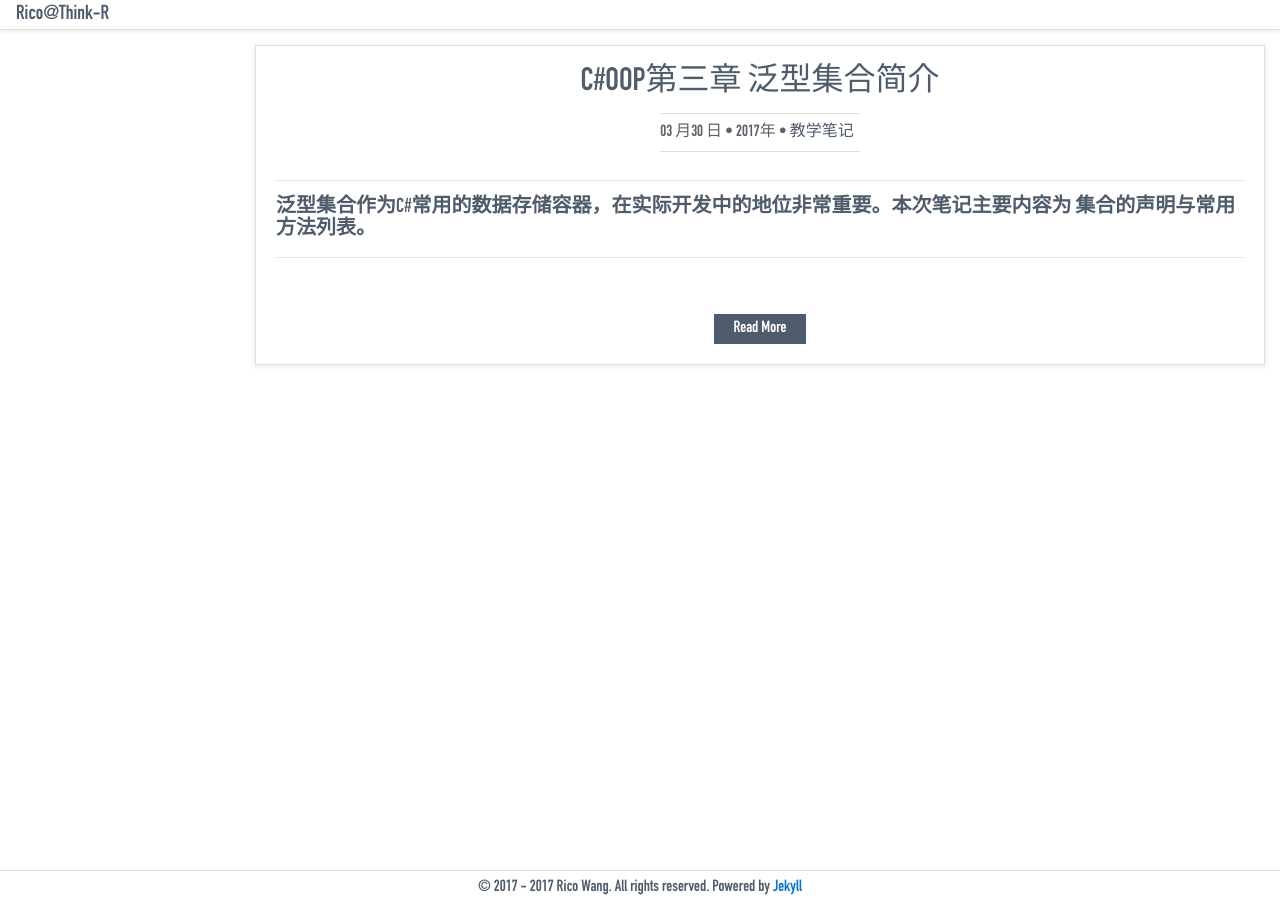
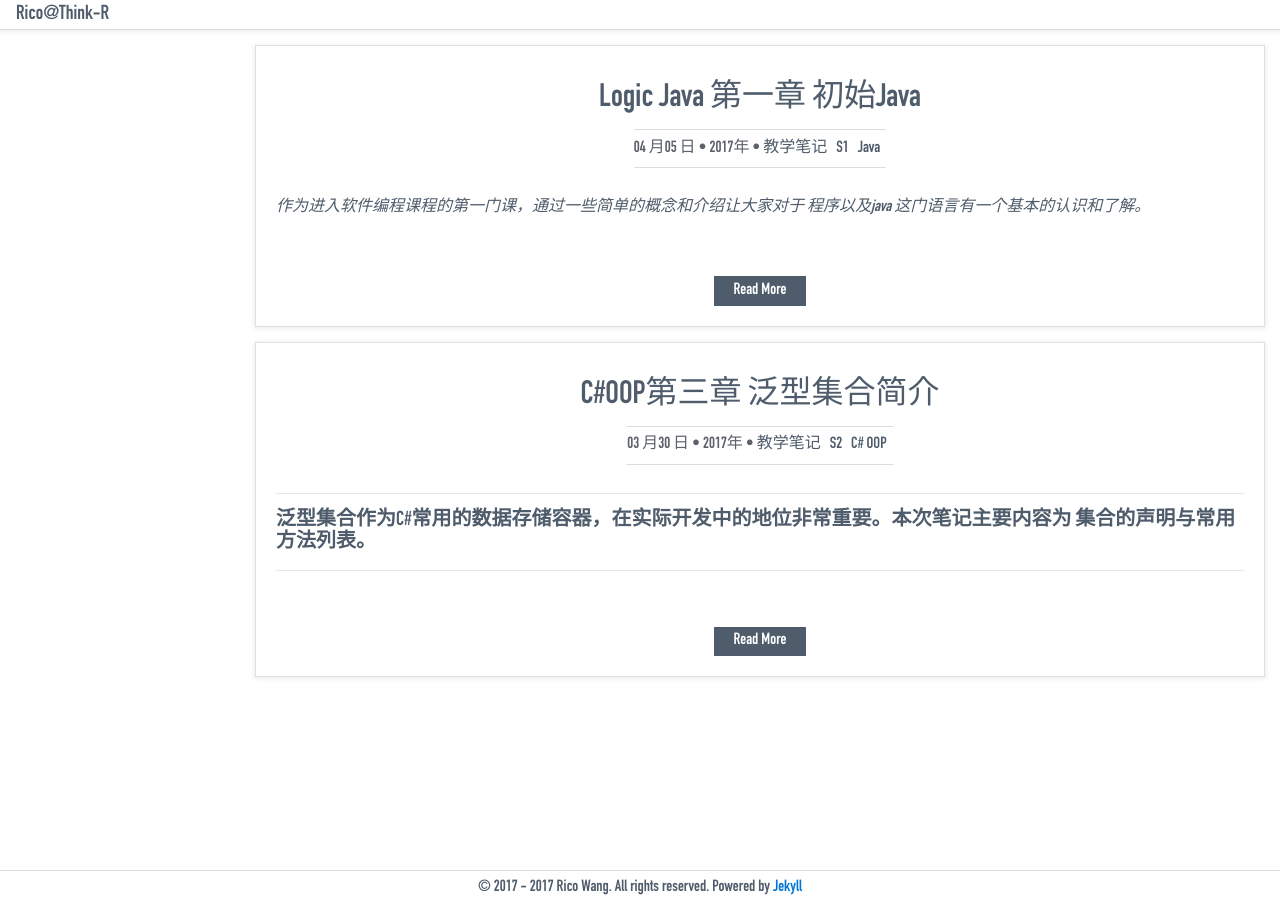
Before and after one commit to rico-thinkr/rico-thinkr.github.io, a Jekyll site: the page built from blog.html, in a window 1280 px wide. Built offline with Jekyll 4.4.1, drawn with Linux system fonts in a browser that asks for light colours.

Commit message:
修改文章样式，发布java-1

````diff
--- a/_config.yml
+++ b/_config.yml
@@ -4,3 +4,5 @@ baseurl:
 # 转换
 markdown: kramdown
 excerpt_separator: <!-- more -->
+
+permalink: none
--- a/_includes/asider.html
+++ b/_includes/asider.html
@@ -12,17 +12,27 @@
 
 		</div>
 	</div>
-	<!-- <div class="card border-0">
+	<div class="card border-0">
 		<div class="card-block">
 			<h4 class="card-title">Categories</h4>
 		</div>
 		<ul class="list-group list-group-flush">
 			{% for category in site.categories %}
-				<li class="list-group-item"><a href="{{ site.baseurl}}/category/{{ category.first }}.html">{{category.first}}（{{category.last.size}}）</a></li>
+				<li class="list-group-item"><a href="#">{{category.first}}（{{category.last.size}}）</a></li>
 			{% endfor %}
 		</ul>
 	</div>
 	<div class="card border-0">
+		<div class="card-block">
+			<h4 class="card-title">Tags</h4>
+		</div>
+		<!-- <ul class="list-group list-group-flush">
+			{% for tag in site.tags %}
+				<li class="list-group-item"><a href="#">{{tag[0]}}</a></li>
+			{% endfor %}
+		</ul> -->
+	</div>
+	<!-- <div class="card border-0">
 		<div class="card-block">
 			<h4 class="card-title">Recent Posts</h4>
 		</div>
--- a/_posts/2017-03-30-C#OOP第三章 List<T>.md
+++ b/_posts/2017-03-30-C#OOP第三章 List<T>.md
@@ -3,9 +3,9 @@ layout: post
 title: C#OOP第三章 泛型集合简介
 categories:
 - 教学笔记
-tags:
 - S2
-- C#
+- C# OOP
+permalink: c_oop/3
 ---
 
 ---
--- /dev/null
+++ b/_posts/2017-04-05-Java-1.md
@@ -0,0 +1,89 @@
+---
+layout: post
+title: Logic Java 第一章 初始Java
+categories:
+- 教学笔记
+- S1
+- Java
+permalink: java/1
+---
+
+*作为进入软件编程课程的第一门课，通过一些简单的概念和介绍让大家对于 程序以及java 这门语言有一个基本的认识和了解。*
+
+<!-- more -->
+
+## 程序
+
+程序是日常生活中为了人们为了解决某些问题，或完成某些任务而按顺序执行的一些步骤所组成的过程，我们称之为程序。
+
+## 计算机程序
+
+程序（Program）是为实现特定目标或解决特定问题而用计算机语言编写的命令序列的集合。为实现预期目的而进行操作的一系列语句和指令。一般分为系统程序和应用程序两大类。
+
+___这些命令是由专门的程序开发人员使用特定的语言编写，再由计算机来执行。___
+
+## Java 平台及语言
+
+### 简介
+
+Java是一门面向对象编程语言，具有功能强大和简单易用两个特征。Java语言作为静态面向对象编程语言的代表，极好地实现了面向对象理论，允许程序员以优雅的思维方式进行复杂的编程。
+
+Java具有简单性、面向对象、分布式、健壮性、安全性、平台独立与可移植性、多线程、动态性等特点。Java可以编写桌面应用程序、Web应用程序、分布式系统和嵌入式系统应用程序等。
+
+### 平台
+
+Java 平台共分为：**J2EE**、**J2SE**、**J2ME** 这三个不同版本,它们的共同点是:语言是相同的,不同点是捆绑的库不同。
+
++ J2EE是企业版平台
++ J2SE是标准版平台
++ J2ME是微型平台
+
+J2EE除了包含标准版(SE的任何组件,还增加了附加库)
+
+### Java Runtime Environment(JRE)
+`Java Runtime Environment`，意思是Java运行环境。各种系统平台要运行JAVA的程序都必须先装一个这样的环境，这是java跨平台特性的一个体现。
+
+### Java Development Kit(JDK)
+`JDK` 是Java开发工具包 `Java Development Kit` 的缩写。它是一种用于构建在 Java 平台上发布的应用程序、applet 和组件的开发环境。其中包括了Java编译器、JVM、大量的Java工具以及Java基础API里面是Java类库和Java的语言规范，同时Java语言的任何改进都应当加到其中，作为后续版本发布。要成为一名程序员，JDK是一种最基本的工具。在早期，`JDK` 被叫做 `Java SDK` 即 `Java Software Develop Kit`，后来改名为`JDK`。
+
+### 程序的开发步骤
+
+#### 1. 编写源程序
+
+使用 java 语言编写源代码文件，并保存为 `.java` 格式的源文件。
+
+#### 2. 编译源文件
+
+通过 <kbd>javac</kbd> 命令，将 `.java` 源文件编译为 `.class` 的文件
+
+#### 3. 运行程序
+
+通过 <kbd>java</kbd> 命令，运行 `.class` 文件
+
+### Java源文件基本结构
+
+``` java
+/*
+* 每一个单独的 java 文件都可以是一个简单的小程序
+* 类名要与文件名保持相同，包括大小写
+*/
+
+public class 类名{
+	//main(String[] args)` 作为 java 程序的入口存在。
+	public static void main(String[] args){
+		// todo : 代码块
+		// 代码块中的每一行代码，必须以分号 ; 作为结尾。
+    }
+}
+```
+
+示例代码：
+
+``` java
+public class HelloWorld{
+	public static void main(String[] args){
+		// 执行结果在控制台输出一行 hello world
+		System.out.println("hello world");
+	}
+}
+```
--- a/css/style.css
+++ b/css/style.css
@@ -181,18 +181,29 @@ a.list-group-item {
 	padding: 15px
 }
 
+#acticle h1,h2,h3,h4,h5{
+	margin: 1rem 0;
+}
+#acticle {
+	font-size: 1.1rem
+}
+#acticle li{
+	line-height: 2rem;
+}
 #content .card .btn-read:hover{
 	background: rgba(79, 92, 107, 0.9);
 }
 #content .card h2.card-title{
 	margin-bottom: 0
 }
+
 .title-label {
     clear: both;
-    font-size: 1em;
+    font-size: 1rem;
     color: #5c616b;
     text-align: center;
     font-weight: 300;
+	margin-bottom: 1rem;
 }
 .title-label .inner {
     margin: 0.75em auto .75em;
@@ -340,15 +351,36 @@ a.nav-link:hover {
 
 
 
+blockquote {
+    padding: 1rem;
+    border-left: 5px solid #eee;
+}
+
+blockquote p{
+	margin: 0;
+}
 
 
+pre {
+    display: block;
+    padding: 1rem;
+    margin: 0 0 1rem;
+    font-size: 1rem;
+    line-height: 1.42857143;
+    word-break: break-all;
+    word-wrap: break-word;
+    background-color: #f5f5f5;
+    border: 1px solid #ccc;
+}
 
 
-
-
-
-
-
+pre code {
+    padding: 0;
+    font-size: inherit;
+    color: #4f5c6b;
+    background-color: transparent;
+    border-radius: 0;
+}
 
 
 /**/
````
Also changed, not shown: 1 other file.
